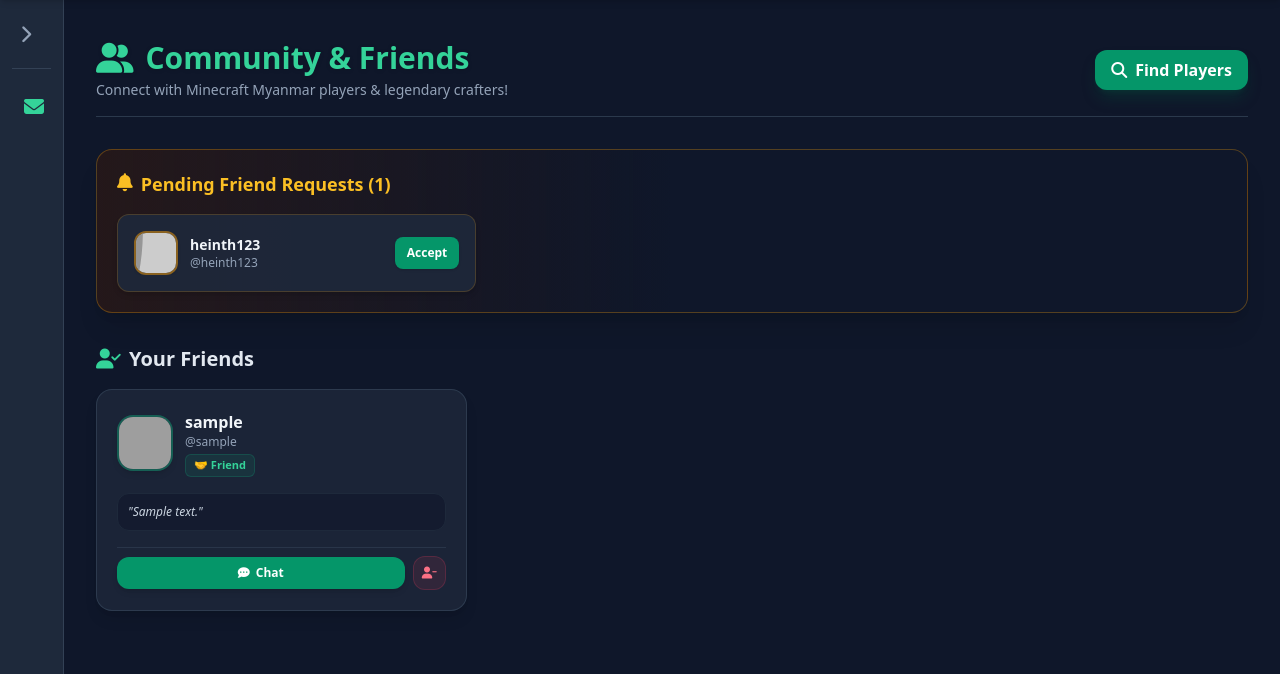
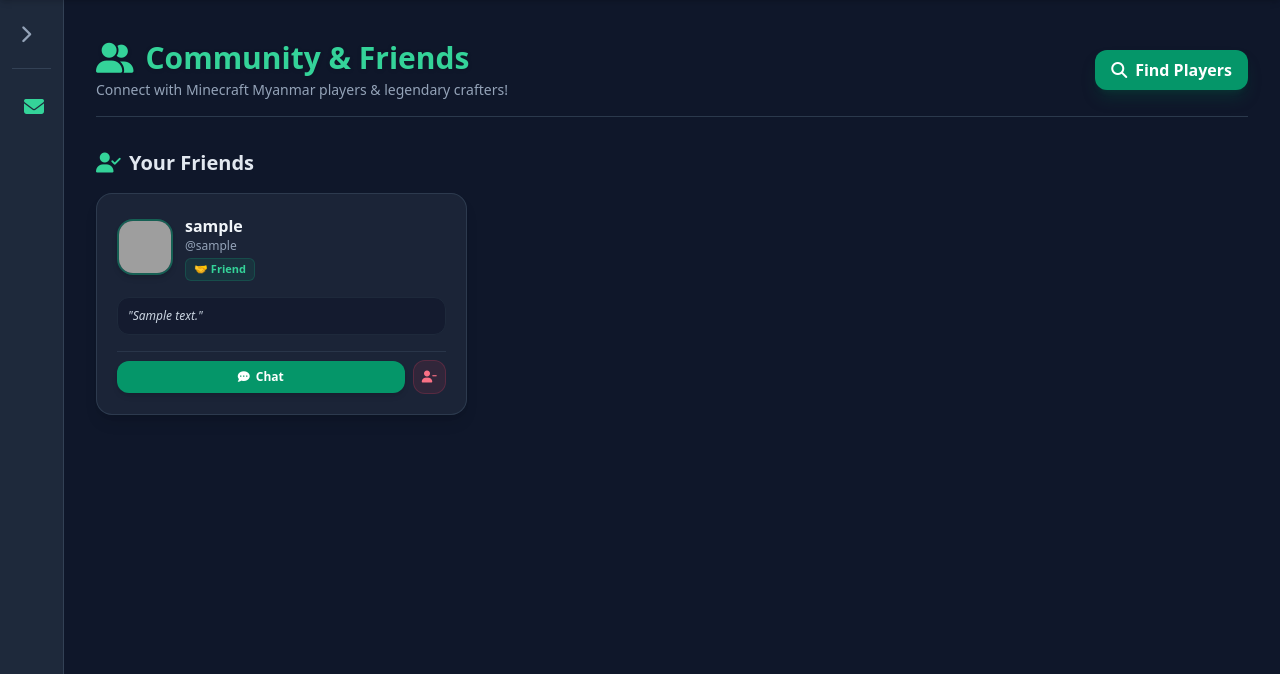
Before and after one commit to heinth123/minecraft-portal-, a Flask app: template templates/friends.html in a window 1280 px wide. Shown: the part 64-738 px from the top of the page. Run offline with Flask 3, Linux system fonts and the light colour scheme; tables that the repository leaves empty hold one stand-in row (values such as "Sample post"); the template is opened without the code that fills it: values that come from a table or form of the project are taken from there, most other values are stand-ins (such as "Sample title", 1, 10 or a date in 2020); grey boxes labelled with a size stand in for pictures from a placeholder-image service; some libraries are stand-ins or nearby versions; grey boxes are pictures that could not be loaded.

Commit message:
Remove pending requests and enhance friend display
Removed pending friend requests section and updated friend display logic.

```diff
--- a/templates/friends.html
+++ b/templates/friends.html
@@ -15,33 +15,6 @@
         </a>
     </div>
 
-    <!-- PENDING FRIEND REQUESTS -->
-    {% if pending_requests %}
-    <div class="bg-gradient-to-r from-amber-950/40 via-slate-900 to-slate-900 border border-amber-500/30 rounded-2xl p-5 shadow-xl">
-        <h2 class="text-lg font-bold text-amber-400 mb-4 flex items-center gap-2">
-            <i class="fa-solid fa-bell animate-bounce"></i> Pending Friend Requests ({{ pending_requests|length }})
-        </h2>
-        <div class="grid grid-cols-1 sm:grid-cols-2 md:grid-cols-3 gap-4">
-            {% for req in pending_requests %}
-            <div class="bg-slate-800/90 border border-amber-500/20 rounded-xl p-4 flex items-center justify-between gap-3 shadow-md">
-                <div class="flex items-center gap-3 truncate">
-                    <img src="{{ req.sender.safe_pfp }}" class="w-11 h-11 rounded-xl object-cover border-2 border-amber-500/50 shadow">
-                    <div class="truncate">
-                        <p class="font-bold text-slate-100 text-sm truncate">{{ req.sender.nickname }}</p>
-                        <p class="text-xs text-slate-400 truncate">@{{ req.sender.username }}</p>
-                    </div>
-                </div>
-                <form action="{{ url_for('accept_friend_request', request_id=req.id) }}" method="POST">
-                    <button type="submit" class="bg-emerald-600 hover:bg-emerald-500 text-white text-xs font-bold px-3 py-2 rounded-lg transition shadow">
-                        Accept
-                    </button>
-                </form>
-            </div>
-            {% endfor %}
-        </div>
-    </div>
-    {% endif %}
-
     <!-- YOUR FRIENDS LIST -->
     <div class="space-y-4">
         <h2 class="text-xl font-bold text-slate-200 flex items-center gap-2">
@@ -55,17 +28,24 @@
                     <div class="flex items-center gap-3">
                         <div class="relative">
                             <img src="{{ friend.safe_pfp }}" class="w-14 h-14 rounded-2xl object-cover border-2 border-emerald-500/40 shadow-md group-hover:scale-105 transition">
-                            {% if friend.is_admin %}
-                            <span class="absolute -top-1 -right-1 bg-amber-500 text-slate-950 text-[10px] font-black px-1.5 py-0.5 rounded-full shadow border border-amber-300" title="Admin">
-                                ★
+                            {% if friend.is_admin or friend.is_verified %}
+                            <span class="absolute -bottom-1 -right-1 bg-slate-900 rounded-full p-0.5 shadow">
+                                <svg class="w-4 h-4 text-[#1d9bf0]" viewBox="0 0 24 24" fill="currentColor">
+                                    <path d="M22.25 12c0-1.43-.88-2.67-2.19-3.19.46-1.39.02-2.96-1.08-3.88-1.1-1.1-2.67-1.54-4.06-1.08C14.4 2.54 13.16 1.66 11.73 1.66s-2.67.88-3.19 2.19c-1.39-.46-2.96-.02-3.88 1.08-1.1 1.1-1.54 2.67-1.08 4.06C2.22 9.51 1.34 10.75 1.34 12.18s.88 2.67 2.19 3.19c-.46 1.39-.02 2.96 1.08 3.88 1.1 1.1 2.67 1.54 4.06 1.08 1.04 1.31 2.28 2.19 3.71 2.19s2.67-.88 3.19-2.19c1.39.46 2.96.02 3.88-1.08 1.1-1.1 1.54-2.67 1.08-4.06 1.31-.52 2.19-1.76 2.19-3.19zm-11.71 4.2l-3.54-3.54 1.41-1.41 2.13 2.12 6.01-6.01 1.41 1.41-7.42 7.43z"/>
+                                </svg>
                             </span>
                             {% endif %}
                         </div>
                         <div>
-                            <div class="flex items-center gap-2">
+                            <div class="flex items-center gap-1">
                                 <a href="{{ url_for('profile', username=friend.username) }}" class="font-bold text-slate-100 group-hover:text-emerald-400 transition">
                                     {{ friend.nickname }}
                                 </a>
+                                {% if friend.is_admin or friend.is_verified %}
+                                <svg class="w-4 h-4 text-[#1d9bf0] shrink-0" viewBox="0 0 24 24" fill="currentColor">
+                                    <path d="M22.25 12c0-1.43-.88-2.67-2.19-3.19.46-1.39.02-2.96-1.08-3.88-1.1-1.1-2.67-1.54-4.06-1.08C14.4 2.54 13.16 1.66 11.73 1.66s-2.67.88-3.19 2.19c-1.39-.46-2.96-.02-3.88 1.08-1.1 1.1-1.54 2.67-1.08 4.06C2.22 9.51 1.34 10.75 1.34 12.18s.88 2.67 2.19 3.19c-.46 1.39-.02 2.96 1.08 3.88 1.1 1.1 2.67 1.54 4.06 1.08 1.04 1.31 2.28 2.19 3.71 2.19s2.67-.88 3.19-2.19c1.39.46 2.96.02 3.88-1.08 1.1-1.1 1.54-2.67 1.08-4.06 1.31-.52 2.19-1.76 2.19-3.19zm-11.71 4.2l-3.54-3.54 1.41-1.41 2.13 2.12 6.01-6.01 1.41 1.41-7.42 7.43z"/>
+                                </svg>
+                                {% endif %}
                             </div>
                             <p class="text-xs text-slate-400">@{{ friend.username }}</p>
                             <span class="inline-block mt-1 bg-emerald-500/10 text-emerald-400 text-[11px] font-semibold px-2 py-0.5 rounded-md border border-emerald-500/20">
```
